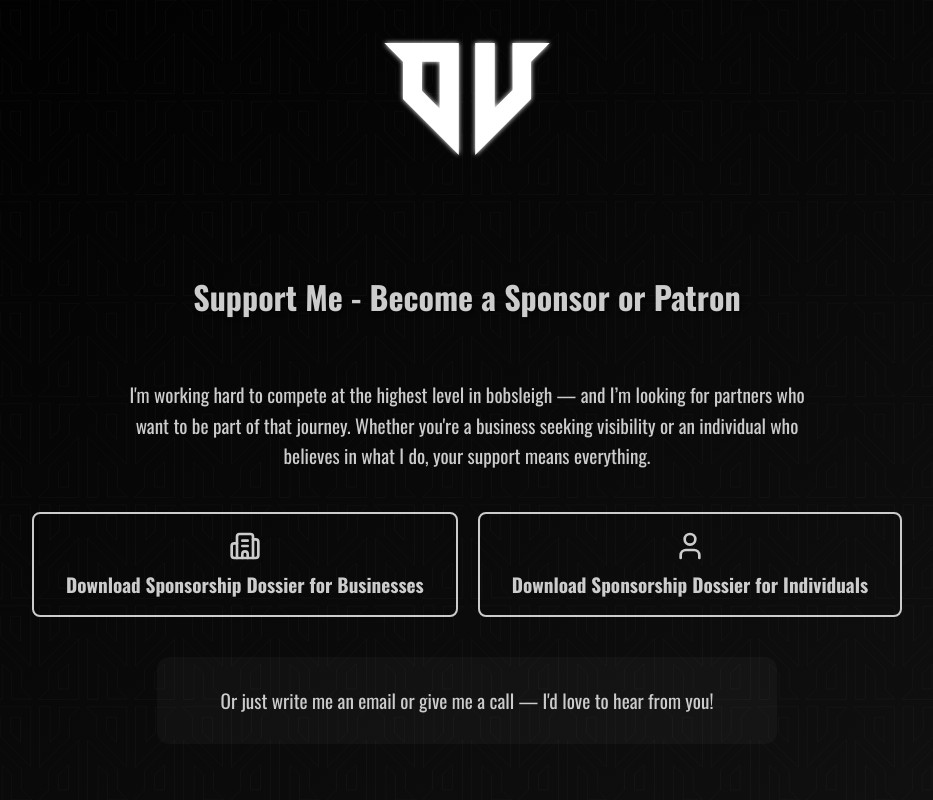
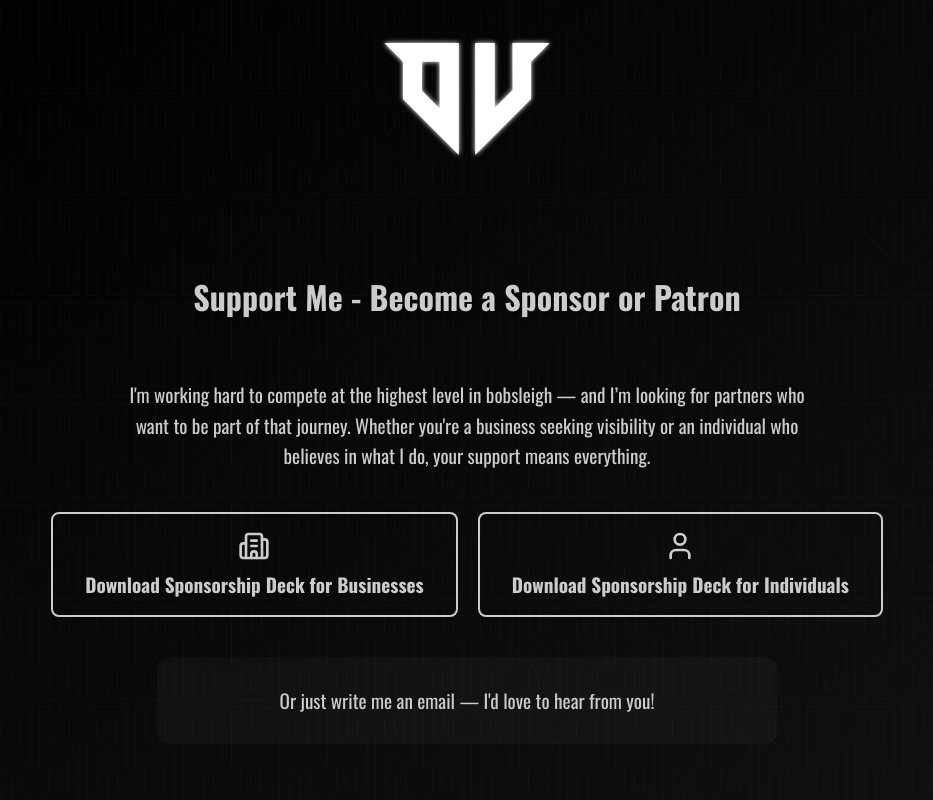
Before and after one commit to UestBsername/UestBsername.github.io, a plain HTML site: page sponsoring.html in a window 1280 px wide. Shown: the top 800 px of the page, without its empty margins (173-1106 px from the left). Drawn offline with nearby package versions, Linux system fonts and the light colour scheme.

Commit message:
Update sponsoring.html

```diff
--- a/sponsoring.html
+++ b/sponsoring.html
@@ -37,13 +37,13 @@
 
   <section class="download">
     <div class="download-buttons">
-      <a href="downloads/SponsoringDossier_OmarVoegele_Business.pdf" download class="download-button">
+      <a href="downloads/Sponsoringeck_OmarVoegele_Business.pdf" download class="download-button">
         <i data-lucide="building-2" class="icon"></i>
-        <span>Download Sponsorship Dossier for Businesses</span>
+        <span>Download Sponsorship Deck for Businesses</span>
       </a>
       <a href="downloads/SponsoringDossier_OmarVoegele.pdf" download class="download-button">
         <i data-lucide="user" class="icon"></i>
-        <span>Download Sponsorship Dossier for Individuals</span>
+        <span>Download Sponsorship Deck for Individuals</span>
       </a>
     </div>
   </section>
@@ -52,7 +52,7 @@
   <section class="contact-callout">
     <p>
       <a href="contact.html">
-        Or just write me an email or give me a call — I'd love to hear from you!
+        Or just write me an email — I'd love to hear from you!
       </a>
     </p>
   </section>
```
